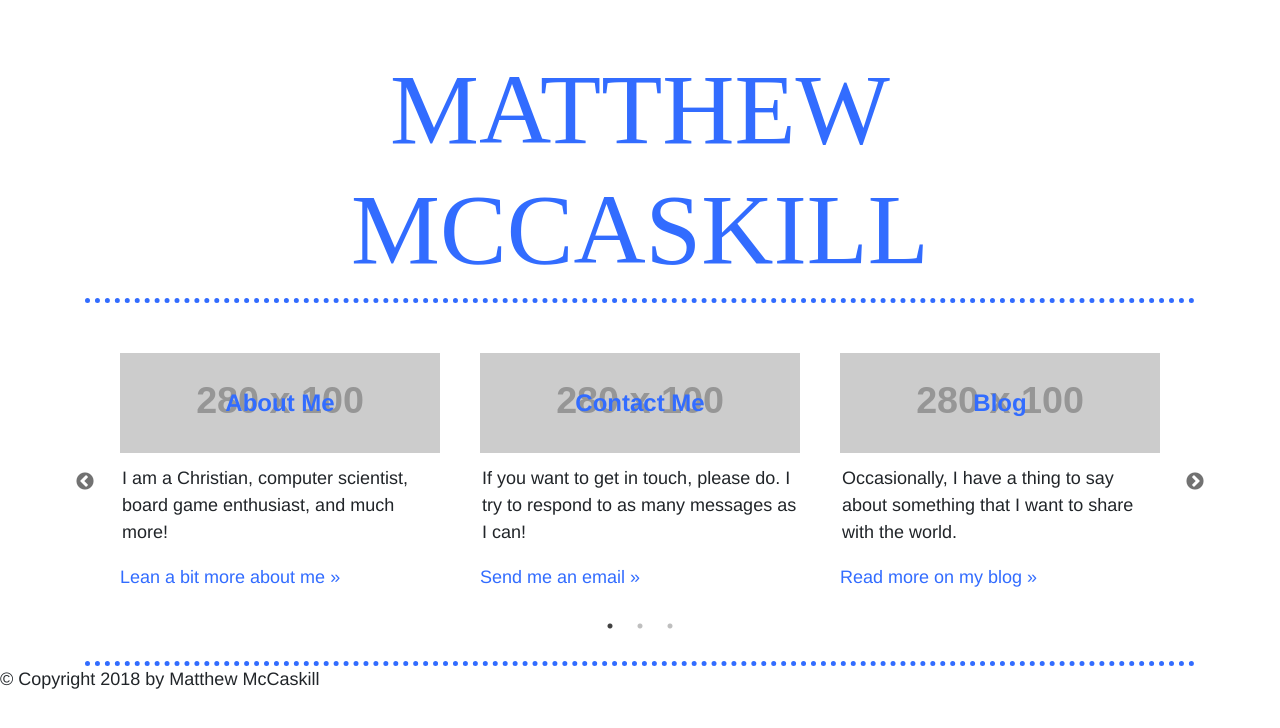
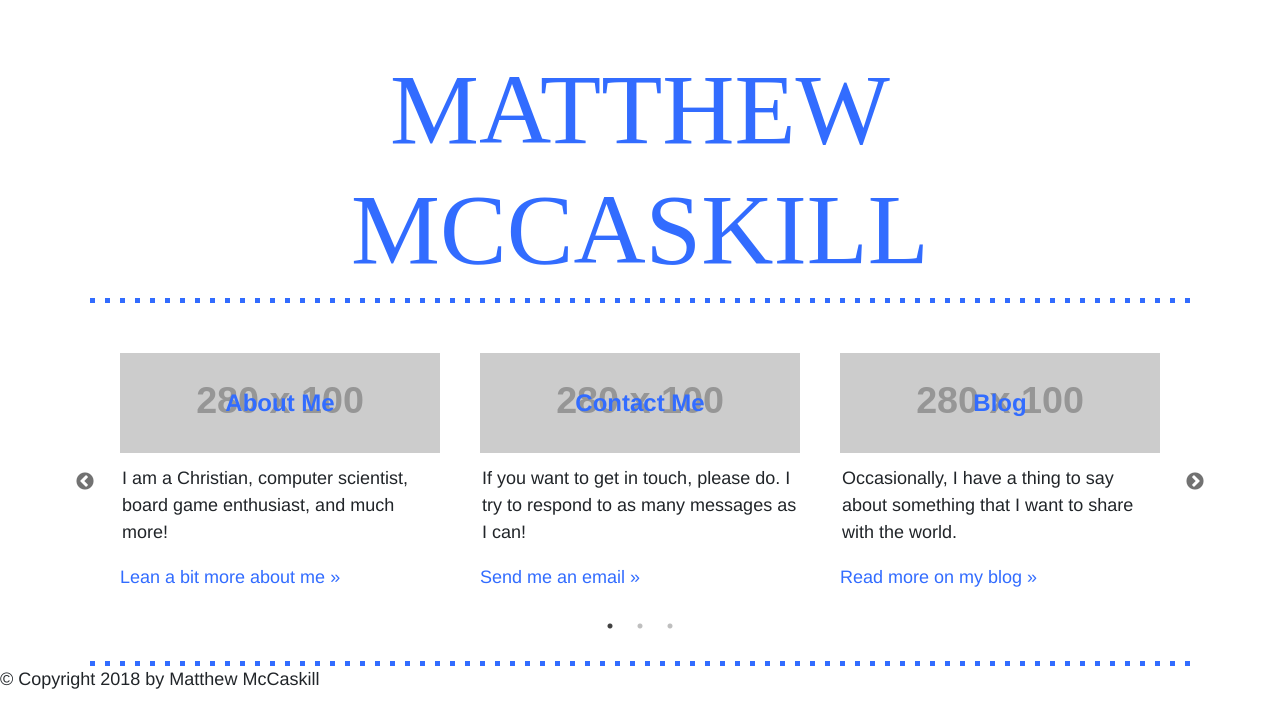
Before and after one commit to ZekNikZ/zeknikz.github.io, a Jekyll site: the page built from index.html, in a window 1280 px wide. Shown: the top 728 px of the page. Built offline with Jekyll 4.4.1, drawn with Linux system fonts in a browser that asks for light colours; nearby versions of some CDN libraries; some web fonts are replaced; library files that are not in the unit come from our copies.

Commit message:
rearrange dependencies

```diff
--- a/css/style.scss
+++ b/css/style.scss
@@ -54,17 +54,17 @@
 }
 
 .topborder {
+    @extend .borderimage;
     border-top-style: dotted;
     border-top-width: 5px;
     border-top-color: $maincolor;
-    /*@extend .borderimage;*/
 }
 
 .bottomborder {
+    @extend .borderimage;
     border-bottom-style: dotted;
     border-bottom-width: 5px;
     border-bottom-color: $maincolor;
-    /*@extend .borderimage;*/
 }
 
 .nosideborder {
```
